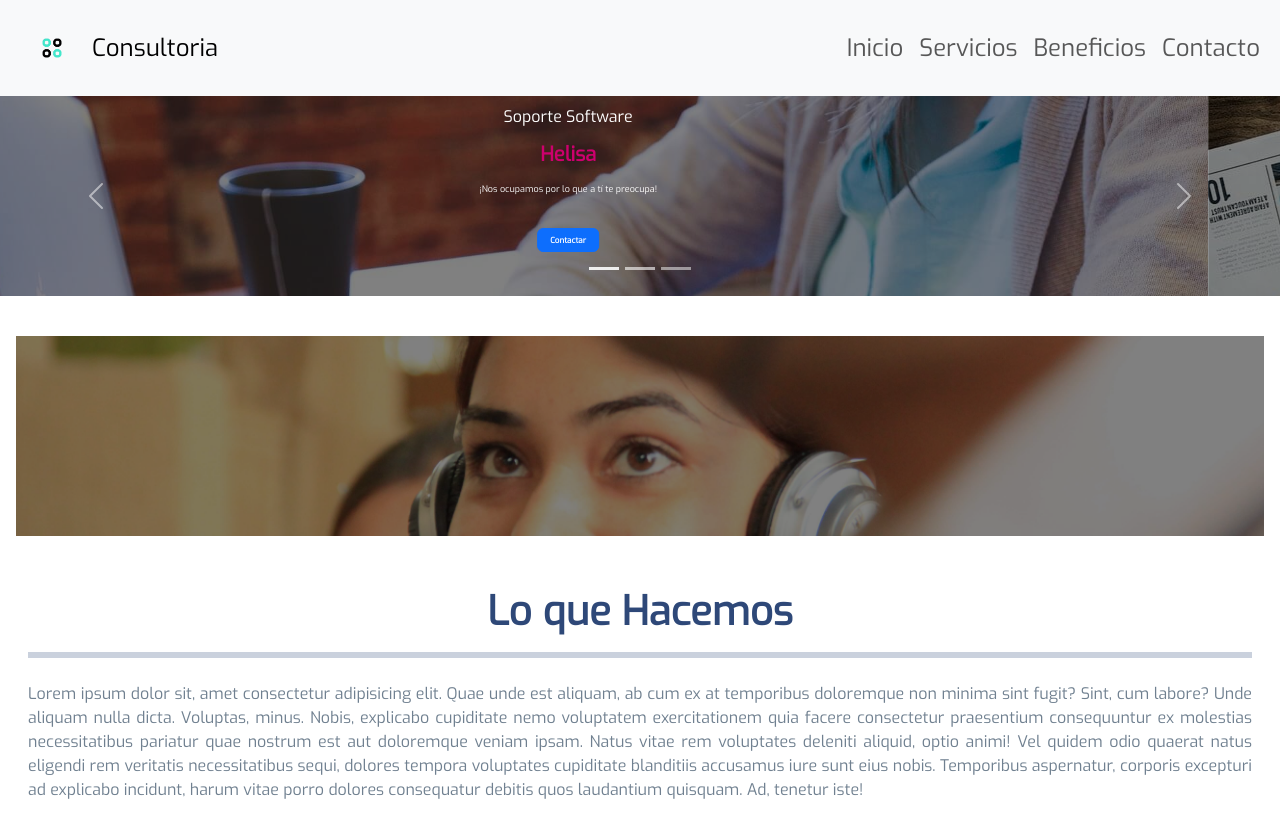
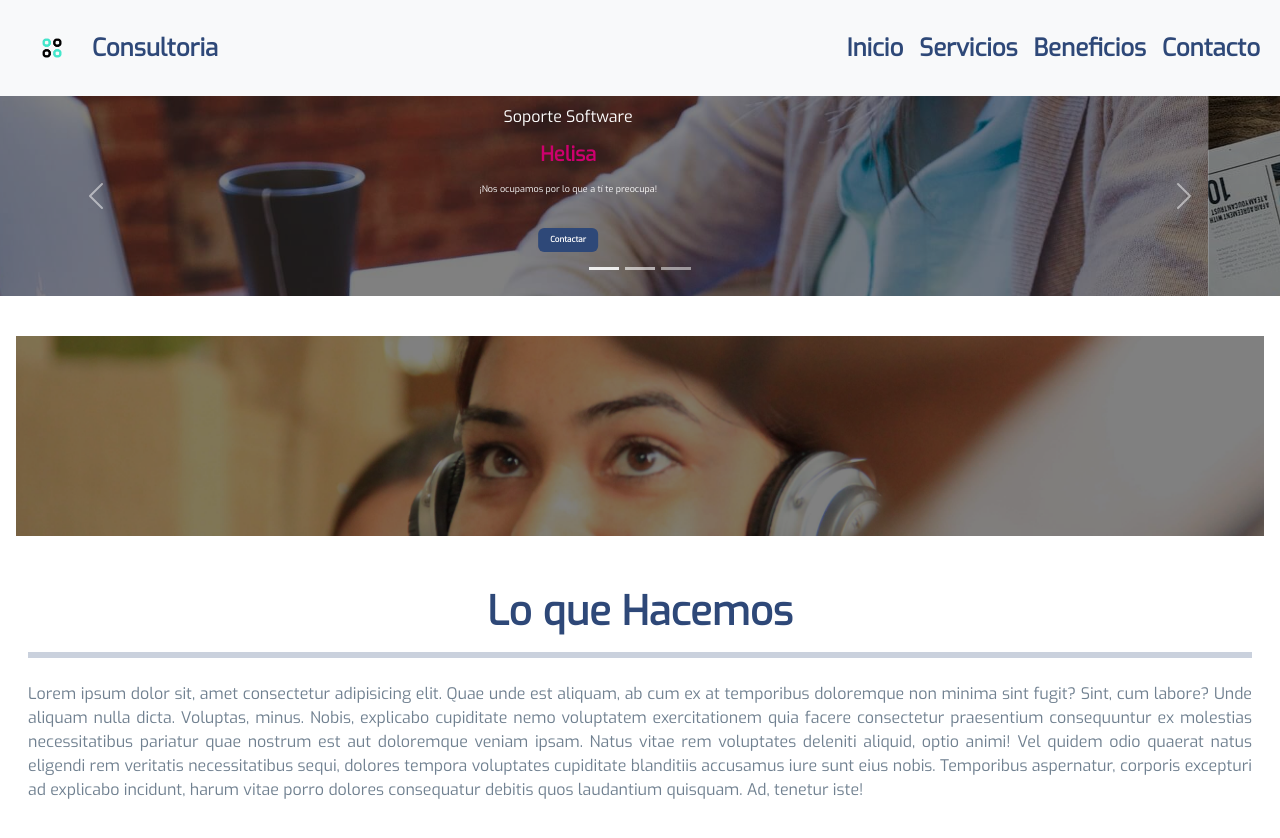
Before and after one commit to jhpenag95/Consultorias, a plain HTML site: page index.html in a window 1280 px wide. Shown: the top 838 px of the page. Drawn offline with nearby package versions, Linux system fonts and the light colour scheme; files whose address does not match are found by name.

Commit message:
adecuando header

```diff
--- a/index.html
+++ b/index.html
@@ -30,7 +30,7 @@
             <div class="contimg">
                 <img src="public/assets/icons/logo.gif" alt="">
             </div>
-            <a class="navbar-brand fs-4" href="#">Consultoria</a>
+            <a class="navbar-brand fs-4 title-pg" href="#">Consultoria</a>
             <button class="navbar-toggler" type="button" data-bs-toggle="collapse" data-bs-target="#navbarResponsive"
                 aria-controls="navbarResponsive" aria-expanded="false" aria-label="Toggle navigation"><span
                     class="navbar-toggler-icon"></span></button>
--- a/public/style/menu.css
+++ b/public/style/menu.css
@@ -30,6 +30,25 @@ h2 {
 nav {
     box-shadow: rgba(0, 0, 0, 0.24) 0px 3px 8px;
 }
+
+.nav-link, .title-pg{
+    color: var(--secundary);
+    font-weight: 600;
+}
+
+.btncontact  {
+    border: none;
+    background-color: var(--secundary);
+    transition: all 1s;
+    font-weight: 400;
+}
+
+.btncontact:hover  {
+    background-color: var(--primary);
+    color: var(--secundary);
+    font-weight: 400;
+}
+
 .contimg{
     height: 80px;
     width: 80px;
--- a/public/style/servicios.css
+++ b/public/style/servicios.css
@@ -81,4 +81,10 @@ h2 {
 
 .btn-contact {
     background-color: var(--secundary);
+    transition: all 1s;
 }
+
+.btn-contact:hover {
+    background-color: var(--primary);
+    color: var(--secundary);
+}
```
